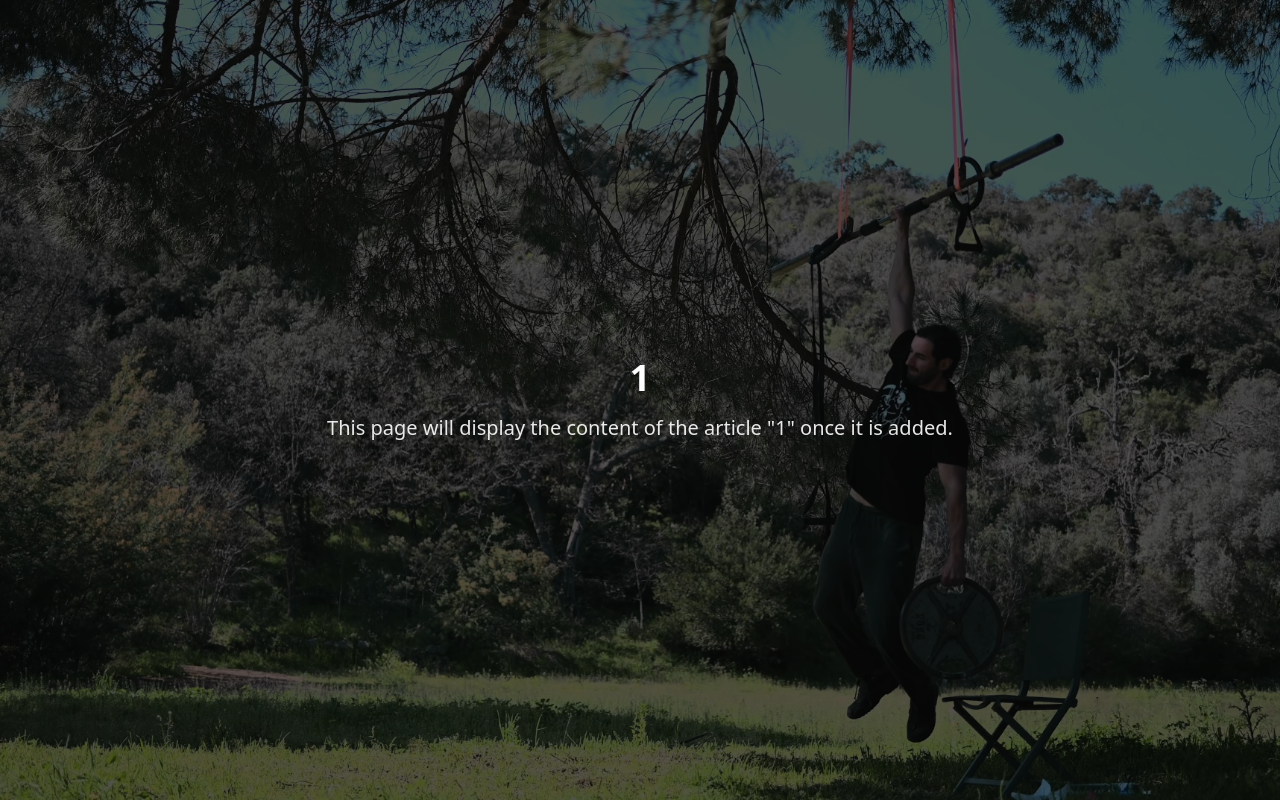
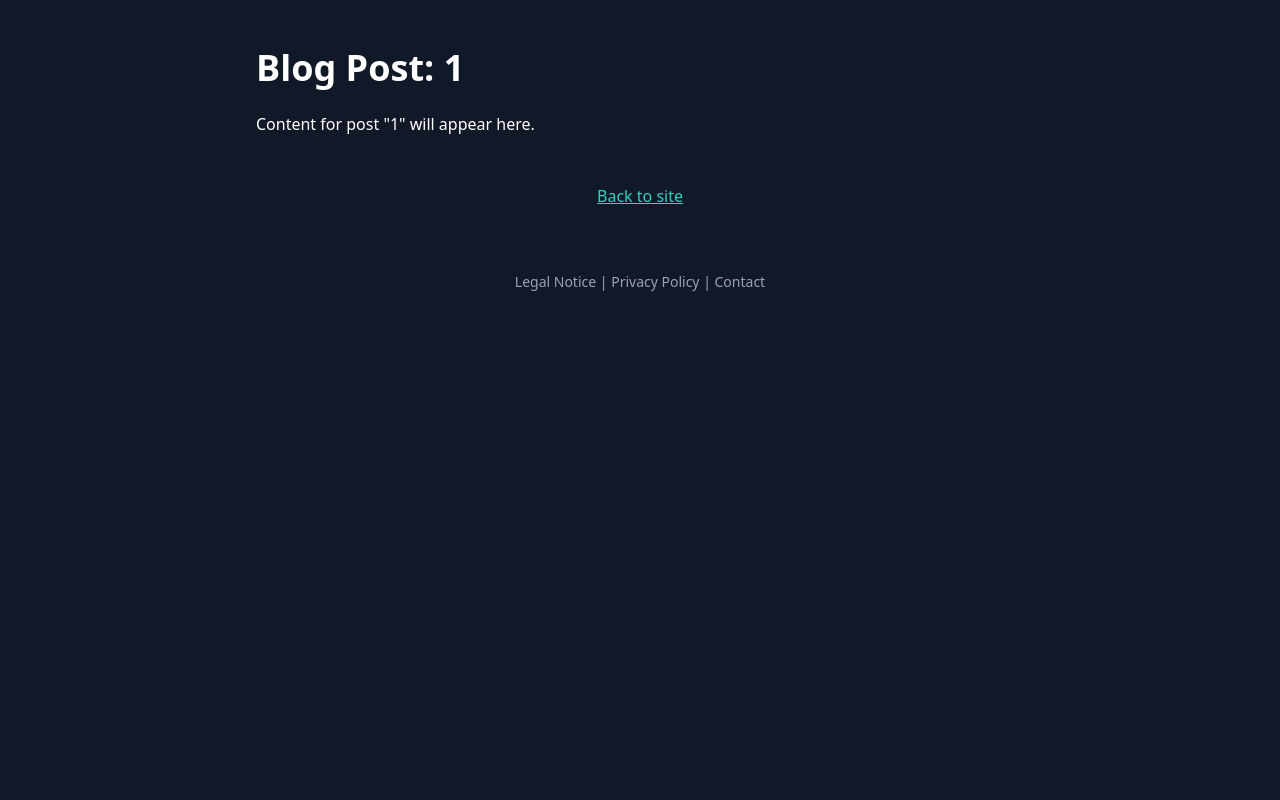
Before and after one commit to LeoParlaforce/parlaforce, a Next.js app: page /blog/1 in a window 1280 px wide. Built offline with nearby package versions, Linux system fonts and the light colour scheme.

Commit message:
Refactor: make blog the homepage, remove programs for now, keep footer

```diff
--- a/app/blog/[slug]/page.tsx
+++ b/app/blog/[slug]/page.tsx
@@ -1,16 +1,37 @@
-type PageProps = {
+// app/blog/[slug]/page.tsx
+"use client";
+
+import Footer from "../../components/Footer";
+
+type Props = {
   params: { slug: string };
 };
 
-export default function ArticlePage({ params }: PageProps) {
+export default function BlogPost({ params }: Props) {
   const { slug } = params;
 
+  // Ici tu peux récupérer ton contenu réel du blog si tu as un système,
+  // pour l'instant on affiche juste le slug
   return (
-    <main className="min-h-screen flex flex-col items-center justify-center px-6 text-white">
-      <h1 className="text-4xl font-bold mb-4">{slug}</h1>
-      <p className="text-xl opacity-90">
-        This page will display the content of the article "{slug}" once it is added.
-      </p>
+    <main className="min-h-screen px-6 py-12 bg-gray-900 text-white">
+      <section className="max-w-3xl mx-auto">
+        <h1 className="text-4xl font-bold mb-6">Blog Post: {slug}</h1>
+
+        <article className="prose prose-invert">
+          <p>
+            {/* Ici tu affiches le contenu réel de ton article */}
+            Content for post "{slug}" will appear here.
+          </p>
+        </article>
+
+        <div className="mt-12 text-center">
+          <a href="/" className="text-teal-400 underline">
+            Back to site
+          </a>
+        </div>
+      </section>
+
+      <Footer />
     </main>
   );
 }
```
